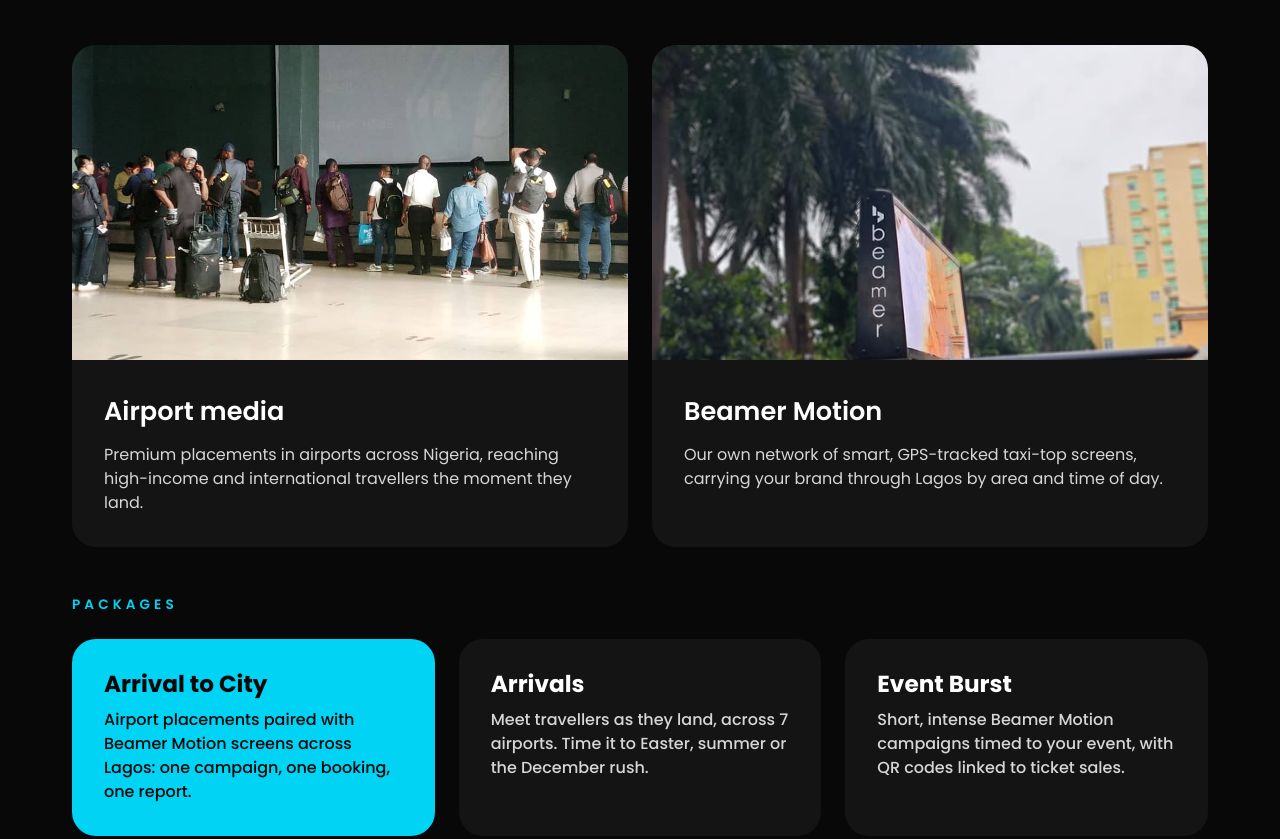
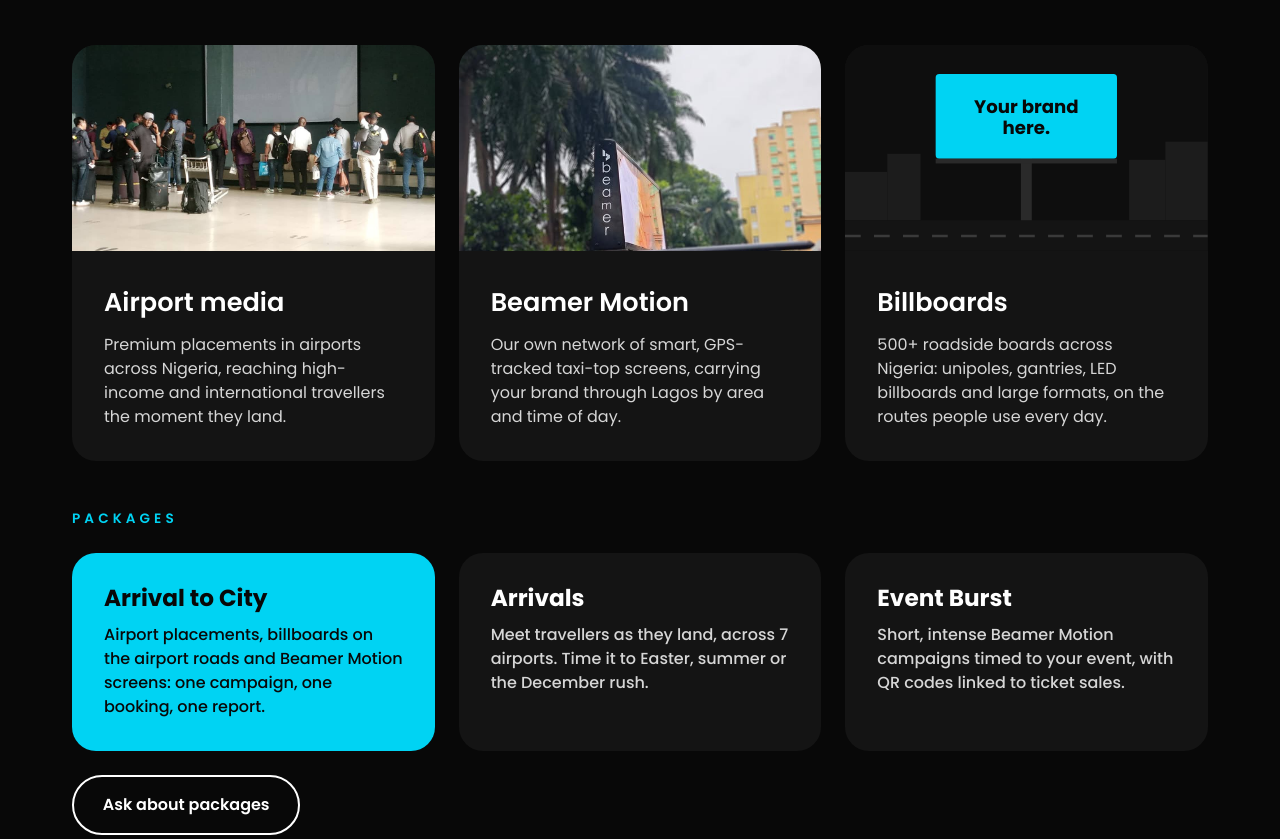
Before and after one commit to dapotej/beamer_landing, a plain HTML site: page index.html in a window 1280 px wide. Shown: the part 1768-2607 px from the top of the page. Drawn offline with Linux system fonts and the light colour scheme.

Commit message:
Add billboards as a product alongside airports and Beamer Motion
- Inventory: new Billboards card (500+ roadside boards: unipoles,
  gantries, LED billboards, large formats) with a placeholder
  illustration until a clean photo is available
- Arrival to City package now includes billboards on the airport roads

Co-Authored-By: Claude Opus 5.5 <noreply@anthropic.com>
Claude-Session: https://claude.ai/code/session_013BnfmQfkSEztpQ3WLFQPeb

```diff
--- a/index.html
+++ b/index.html
@@ -125,11 +125,28 @@ section.wrap,section>.wrap{padding-top:3.5rem !important;padding-bottom:3.5rem !
 <p style="margin: 0; color: #D6D6D6">Our own network of smart, GPS-tracked taxi-top screens, carrying your brand through Lagos by area and time of day.</p>
 </div>
 </div>
+<div style="box-sizing: border-box; background: #141414; border-radius: 1.5rem; overflow: hidden; display: flex; flex-direction: column">
+<svg role="img" aria-label="Illustration of a roadside billboard reading Your brand here" viewBox="0 0 600 340" style="display: block; width: 100%; height: auto; font-family: 'Poppins', sans-serif">
+<rect width="600" height="340" fill="#0E0E0E"></rect>
+<g fill="#1C1C1C"><rect x="0" y="210" width="70" height="80"></rect><rect x="70" y="180" width="55" height="110"></rect><rect x="470" y="190" width="60" height="100"></rect><rect x="530" y="160" width="70" height="130"></rect></g>
+<rect x="0" y="290" width="600" height="50" fill="#141414"></rect>
+<g stroke="#3A3A3A" stroke-width="4" stroke-dasharray="26 22"><path d="M0 316H600"></path></g>
+<rect x="291" y="180" width="18" height="110" fill="#2A2A2A"></rect>
+<rect x="150" y="48" width="300" height="140" rx="6" fill="#00D3F3"></rect>
+<rect x="150" y="188" width="300" height="8" fill="#2A2A2A"></rect>
+<text x="300" y="112" text-anchor="middle" fill="#080808" font-size="30" font-weight="700">Your brand</text>
+<text x="300" y="148" text-anchor="middle" fill="#080808" font-size="30" font-weight="700">here.</text>
+</svg>
+<div style="box-sizing: border-box; padding: 2rem; display: flex; flex-direction: column; gap: 0.75rem">
+<h3 style="margin: 0; font-size: 1.6rem; font-weight: 600">Billboards</h3>
+<p style="margin: 0; color: #D6D6D6">500+ roadside boards across Nigeria: unipoles, gantries, LED billboards and large formats, on the routes people use every day.</p>
+</div>
+</div>
 </div>
 <div id="packages" style="display: flex; flex-direction: column; gap: 1.5rem">
 <div class="eyebrow" style="font-size: 0.85rem; font-weight: 600; letter-spacing: 0.3em; color: #00D3F3">PACKAGES</div>
 <div style="display: grid; grid-template-columns: repeat(auto-fit, minmax(260px, 1fr)); gap: 1.5rem">
-<div style="box-sizing: border-box; padding: 2rem; background: #00D3F3; color: #080808; border-radius: 1.5rem; display: flex; flex-direction: column; gap: 0.6rem"><h3 style="margin: 0; font-size: 1.45rem; font-weight: 700; line-height: 1.2">Arrival to City</h3><p style="margin: 0; color: #080808; font-weight: 500">Airport placements paired with Beamer Motion screens across Lagos: one campaign, one booking, one report.</p></div>
+<div style="box-sizing: border-box; padding: 2rem; background: #00D3F3; color: #080808; border-radius: 1.5rem; display: flex; flex-direction: column; gap: 0.6rem"><h3 style="margin: 0; font-size: 1.45rem; font-weight: 700; line-height: 1.2">Arrival to City</h3><p style="margin: 0; color: #080808; font-weight: 500">Airport placements, billboards on the airport roads and Beamer Motion screens: one campaign, one booking, one report.</p></div>
 <div style="box-sizing: border-box; padding: 2rem; background: #141414; color: #FFFFFF; border-radius: 1.5rem; display: flex; flex-direction: column; gap: 0.6rem"><h3 style="margin: 0; font-size: 1.45rem; font-weight: 700; line-height: 1.2">Arrivals</h3><p style="margin: 0; color: #D6D6D6; font-weight: 500">Meet travellers as they land, across 7 airports. Time it to Easter, summer or the December rush.</p></div>
 <div style="box-sizing: border-box; padding: 2rem; background: #141414; color: #FFFFFF; border-radius: 1.5rem; display: flex; flex-direction: column; gap: 0.6rem"><h3 style="margin: 0; font-size: 1.45rem; font-weight: 700; line-height: 1.2">Event Burst</h3><p style="margin: 0; color: #D6D6D6; font-weight: 500">Short, intense Beamer Motion campaigns timed to your event, with QR codes linked to ticket sales.</p></div>
 </div>
```
